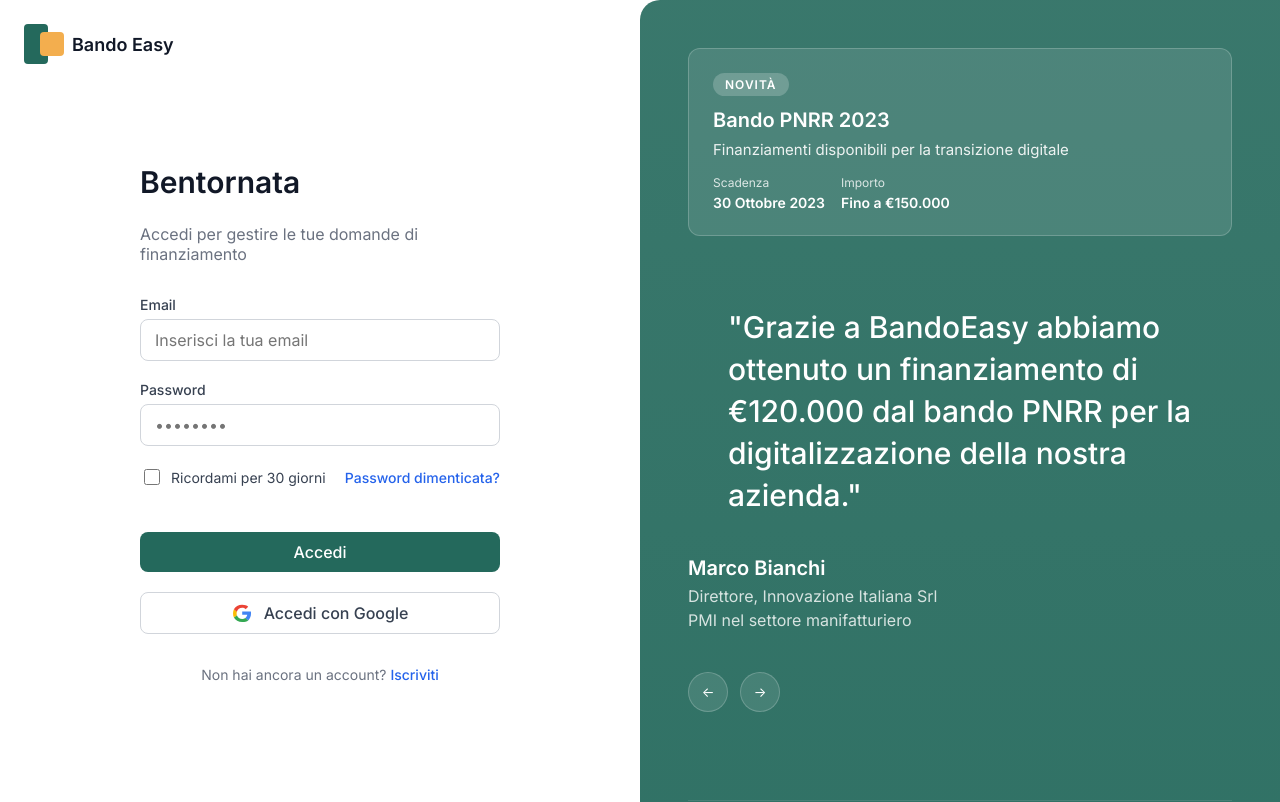
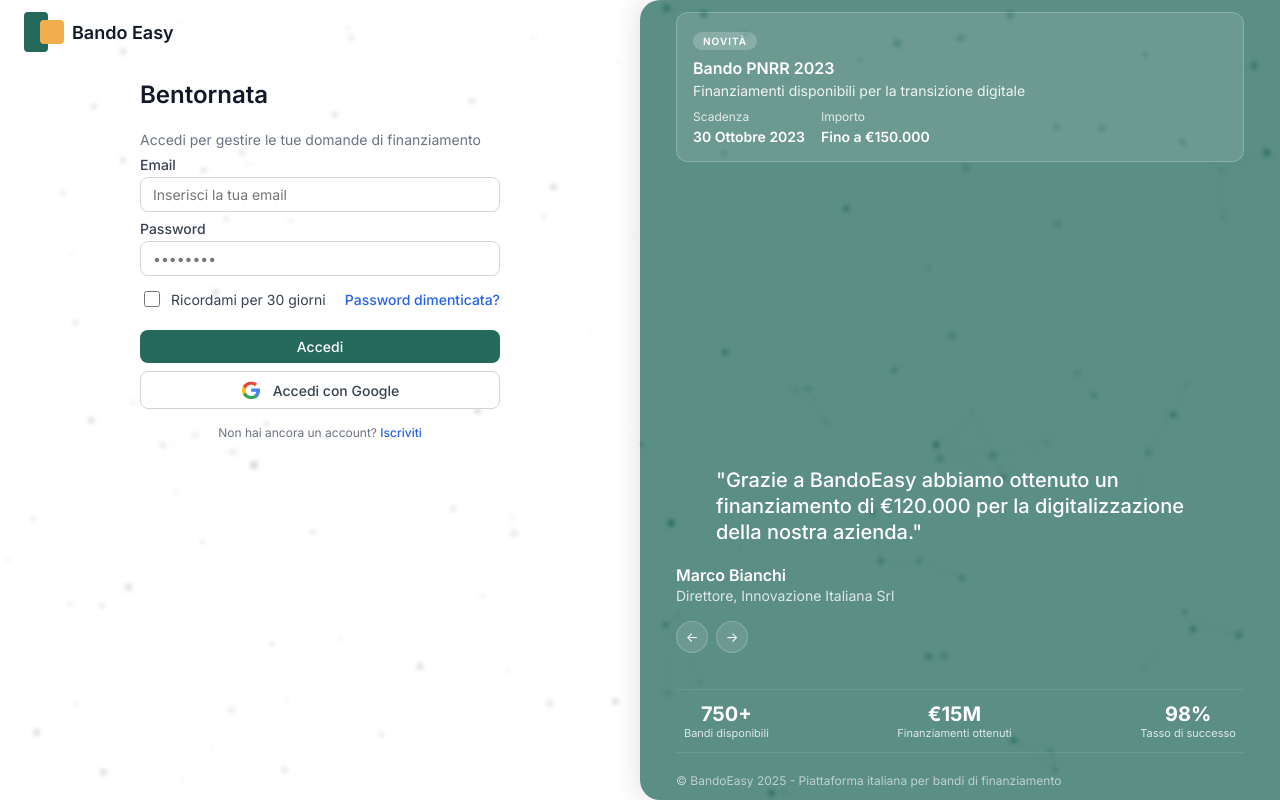
Before and after one commit to BandoEasy2025/bandoEasy.it, a Next.js app: page / in a window 1280 px wide. Shown: the top 802 px of the page. Built offline with nearby package versions, Linux system fonts and the light colour scheme.

Commit message:
feat: Enhance Dashboard and Login UI with compact layouts and particle effects

```diff
--- /dev/null
+++ b/components/Particles.js
@@ -0,0 +1,155 @@
+import { useEffect, useRef } from 'react';
+
+export default function Particles({ className }) {
+  const canvasRef = useRef(null);
+
+  useEffect(() => {
+    const canvas = canvasRef.current;
+    if (!canvas) return;
+
+    const ctx = canvas.getContext('2d');
+    let animationFrameId;
+    let particles = [];
+    let mousePosition = { x: null, y: null };
+
+    // Set canvas size - important to match actual window size
+    const resizeCanvas = () => {
+      canvas.width = window.innerWidth;
+      canvas.height = window.innerHeight;
+
+      // Re-initialize particles when canvas resizes
+      initParticles();
+    };
+
+    // Initialize particles with more particles and better visibility
+    const initParticles = () => {
+      const particleCount = Math.floor(canvas.width * canvas.height / 8000); // More particles
+      particles = [];
+
+      for (let i = 0; i < particleCount; i++) {
+        particles.push({
+          x: Math.random() * canvas.width,
+          y: Math.random() * canvas.height,
+          radius: Math.random() * 3 + 1, // Larger radius
+          speedX: Math.random() * 1 - 0.5, // Faster movement
+          speedY: Math.random() * 1 - 0.5, // Faster movement
+          opacity: Math.random() * 0.7 + 0.3 // Higher opacity
+        });
+      }
+    };
+
+    // Track mouse position for interactive effect
+    const handleMouseMove = (event) => {
+      mousePosition.x = event.clientX;
+      mousePosition.y = event.clientY;
+    };
+
+    // Draw particles and connections with improved visibility
+    const drawParticles = () => {
+      ctx.clearRect(0, 0, canvas.width, canvas.height);
+
+      // Draw particles
+      particles.forEach((particle, index) => {
+        // Update particle position
+        particle.x += particle.speedX;
+        particle.y += particle.speedY;
+
+        // Bounce off edges
+        if (particle.x < 0 || particle.x > canvas.width) {
+          particle.speedX = -particle.speedX;
+        }
+
+        if (particle.y < 0 || particle.y > canvas.height) {
+          particle.speedY = -particle.speedY;
+        }
+
+        // Draw the particle
+        ctx.beginPath();
+        ctx.arc(particle.x, particle.y, particle.radius, 0, Math.PI * 2);
+
+        // Color based on position
+        const isLeftSide = particle.x < canvas.width / 2;
+        ctx.fillStyle = isLeftSide
+          ? `rgba(120, 120, 120, ${particle.opacity})` // Darker on left side
+          : `rgba(36, 105, 92, ${particle.opacity})`;  // Brand color on right
+        ctx.fill();
+
+        // Interactive effect with mouse
+        if (mousePosition.x && mousePosition.y) {
+          const dx = particle.x - mousePosition.x;
+          const dy = particle.y - mousePosition.y;
+          const mouseDistance = Math.sqrt(dx * dx + dy * dy);
+
+          // Particles move away from mouse
+          if (mouseDistance < 100) {
+            const force = (100 - mouseDistance) / 1000;
+            particle.x += dx * force;
+            particle.y += dy * force;
+          }
+        }
+
+        // Draw connections to other particles (limited to improve performance)
+        for (let j = index + 1; j < particles.length; j++) {
+          const otherParticle = particles[j];
+          const dx = particle.x - otherParticle.x;
+          const dy = particle.y - otherParticle.y;
+          const distance = Math.sqrt(dx * dx + dy * dy);
+
+          // Only connect particles that are close to each other
+          if (distance < 100) {
+            ctx.beginPath();
+            ctx.moveTo(particle.x, particle.y);
+            ctx.lineTo(otherParticle.x, otherParticle.y);
+
+            // Color based on which side the particles are on
+            const isLeftSide = particle.x < canvas.width / 2 && otherParticle.x < canvas.width / 2;
+            const isRightSide = particle.x >= canvas.width / 2 && otherParticle.x >= canvas.width / 2;
+
+            if (isLeftSide) {
+              ctx.strokeStyle = `rgba(120, 120, 120, ${0.3 * (1 - distance / 100)})`; // More visible lines
+            } else if (isRightSide) {
+              ctx.strokeStyle = `rgba(36, 105, 92, ${0.3 * (1 - distance / 100)})`; // More visible lines
+            } else {
+              // Crossing between sides
+              ctx.strokeStyle = `rgba(80, 102, 100, ${0.2 * (1 - distance / 100)})`;
+            }
+
+            ctx.lineWidth = 0.8; // Thicker lines
+            ctx.stroke();
+          }
+        }
+      });
+
+      animationFrameId = requestAnimationFrame(drawParticles);
+    };
+
+    // Initialize
+    window.addEventListener('resize', resizeCanvas);
+    window.addEventListener('mousemove', handleMouseMove);
+    resizeCanvas();
+    drawParticles();
+
+    // Cleanup
+    return () => {
+      window.removeEventListener('resize', resizeCanvas);
+      window.removeEventListener('mousemove', handleMouseMove);
+      cancelAnimationFrame(animationFrameId);
+    };
+  }, []);
+
+  return (
+    <canvas
+      ref={canvasRef}
+      className={className}
+      style={{
+        position: 'absolute',
+        top: 0,
+        left: 0,
+        width: '100%',
+        height: '100%',
+        pointerEvents: 'none',
+        zIndex: 0
+      }}
+    />
+  );
+}
--- a/pages/index.js
+++ b/pages/index.js
@@ -4,6 +4,7 @@
 import styles from '../styles/Login.module.css'
 import Link from 'next/link'
 import { useRouter } from 'next/router'
+import Particles from '../components/Particles'
 
 export default function Login() {
   const router = useRouter()
@@ -100,8 +101,13 @@
       <Head>
         <title>BandoEasy - Accesso al Portale Bandi</title>
         <meta name="description" content="Accesso al portale bandi di BandoEasy - La piattaforma per i bandi di finanziamento italiani" />
+        <meta name="viewport" content="width=device-width, initial-scale=1.0, maximum-scale=1.0, user-scalable=0" />
         <link rel="icon" href="/favicon.ico" />
       </Head>
+
+      <div className={styles.particlesContainer}>
+        <Particles className={styles.particles} key="loginParticles" />
+      </div>
 
       <div className={styles.loginSection}>
         <div className={styles.logoContainer}>
@@ -206,13 +212,12 @@
 
         <div className={styles.testimonialContent}>
           <blockquote className={styles.quote}>
-            "Grazie a BandoEasy abbiamo ottenuto un finanziamento di €120.000 dal bando PNRR per la digitalizzazione della nostra azienda."
+            "Grazie a BandoEasy abbiamo ottenuto un finanziamento di €120.000 per la digitalizzazione della nostra azienda."
           </blockquote>
 
           <div className={styles.author}>
             <h3>Marco Bianchi</h3>
             <p>Direttore, Innovazione Italiana Srl</p>
-            <p>PMI nel settore manifatturiero</p>
           </div>
 
           <div className={styles.navigation}>
--- a/styles/Login.module.css
+++ b/styles/Login.module.css
@@ -1,7 +1,23 @@
 .container {
   display: flex;
-  min-height: 100vh;
+  height: 100vh;
   width: 100%;
+  position: relative;
+  overflow: hidden;
+}
+
+.particlesContainer {
+  position: absolute;
+  top: 0;
+  left: 0;
+  width: 100%;
+  height: 100%;
+  z-index: 0;
+  opacity: 1;
+}
+
+.particles {
+  display: block;
 }
 
 /* Left side - Login Form */
@@ -9,11 +25,15 @@
   width: 50%;
   display: flex;
   flex-direction: column;
-  padding: 24px;
+  padding: 16px 24px;
+  position: relative;
+  z-index: 1;
+  background-color: rgba(255, 255, 255, 0.7);
+  backdrop-filter: blur(2px);
 }
 
 .logoContainer {
-  margin-bottom: 80px;
+  margin-bottom: 20px;
 }
 
 .logo {
@@ -35,29 +55,29 @@
 }
 
 .title {
-  font-size: 30px;
+  font-size: 24px;
   font-weight: 600;
   color: #111827;
-  margin-bottom: 8px;
+  margin-bottom: 4px;
 }
 
 .subtitle {
-  font-size: 16px;
+  font-size: 14px;
   color: #6B7280;
-  margin-bottom: 32px;
+  margin-bottom: 16px;
 }
 
 .form {
   display: flex;
   flex-direction: column;
-  gap: 20px;
+  gap: 12px;
   width: 100%;
 }
 
 .inputGroup {
   display: flex;
   flex-direction: column;
-  gap: 6px;
+  gap: 4px;
 }
 
 .inputGroup label {
@@ -68,10 +88,10 @@
 
 .input,
 select.input {
-  padding: 10px 14px;
+  padding: 8px 12px;
   border: 1px solid #D1D5DB;
   border-radius: 8px;
-  font-size: 16px;
+  font-size: 14px;
   outline: none;
   transition: border-color 0.2s;
   width: 100%;
@@ -100,6 +120,7 @@
   display: flex;
   justify-content: space-between;
   align-items: center;
+  margin-top: 4px;
 }
 
 .remember {
@@ -129,17 +150,17 @@
 }
 
 .signInButton {
-  padding: 10px 18px;
+  padding: 8px 16px;
   background-color: #24695c;
   color: white;
   border: none;
   border-radius: 8px;
-  font-size: 16px;
+  font-size: 14px;
   font-weight: 500;
   cursor: pointer;
   transition: background-color 0.2s;
   width: 100%;
-  margin-top: 24px;
+  margin-top: 12px;
 }
 
 .signInButton:hover {
@@ -152,12 +173,12 @@
 }
 
 .googleButton {
-  padding: 10px 18px;
+  padding: 8px 16px;
   background-color: white;
   color: #374151;
   border: 1px solid #D1D5DB;
   border-radius: 8px;
-  font-size: 16px;
+  font-size: 14px;
   font-weight: 500;
   cursor: pointer;
   transition: background-color 0.2s;
@@ -179,9 +200,9 @@
 
 .signup {
   text-align: center;
-  font-size: 14px;
+  font-size: 12px;
   color: #6B7280;
-  margin-top: 32px;
+  margin-top: 16px;
 }
 
 .signupLink {
@@ -193,52 +214,54 @@
 /* Right side - Testimonial */
 .testimonialSection {
   width: 50%;
-  background-color: #24695c;
+  background-color: rgba(36, 105, 92, 0.75);
   color: white;
   display: flex;
   flex-direction: column;
   justify-content: space-between;
   position: relative;
-  background: linear-gradient(to bottom, rgba(36, 105, 92, 0.9), rgba(36, 105, 92, 0.95));
+  z-index: 1;
   border-top-left-radius: 20px;
   border-bottom-left-radius: 20px;
-  padding: 48px;
+  padding: 24px 36px;
+  backdrop-filter: blur(2px);
+  box-shadow: -5px 0px 25px rgba(0, 0, 0, 0.1);
 }
 
 .testimonialContent {
   margin-top: auto;
-  margin-bottom: 48px;
+  margin-bottom: 24px;
 }
 
 .quote {
-  font-size: 30px;
-  line-height: 1.4;
+  font-size: 20px;
+  line-height: 1.3;
   font-weight: 500;
-  margin-bottom: 40px;
+  margin-bottom: 20px;
 }
 
 .author h3 {
-  font-size: 20px;
+  font-size: 16px;
   font-weight: 600;
-  margin-bottom: 4px;
+  margin-bottom: 2px;
 }
 
 .author p {
-  font-size: 16px;
+  font-size: 14px;
   opacity: 0.8;
   margin: 0;
-  line-height: 1.5;
+  line-height: 1.3;
 }
 
 .navigation {
   display: flex;
-  gap: 12px;
-  margin-top: 40px;
+  gap: 8px;
+  margin-top: 16px;
 }
 
 .navButton {
-  width: 40px;
-  height: 40px;
+  width: 32px;
+  height: 32px;
   border-radius: 50%;
   background-color: rgba(255, 255, 255, 0.1);
   border: 1px solid rgba(255, 255, 255, 0.2);
@@ -255,19 +278,24 @@
 }
 
 .copyright {
-  font-size: 14px;
+  font-size: 12px;
   opacity: 0.6;
+  margin-top: 8px;
 }
 
 /* Responsive */
 @media (max-width: 1024px) {
   .container {
     flex-direction: column;
+    height: auto;
+    min-height: 100vh;
   }
 
   .loginSection,
   .testimonialSection {
     width: 100%;
+    height: auto;
+    padding: 16px;
   }
 
   .testimonialSection {
@@ -275,7 +303,96 @@
   }
 
   .logoContainer {
-    margin-bottom: 40px;
+    margin-bottom: 16px;
+  }
+
+  .quote {
+    font-size: 18px;
+  }
+
+  .grantInfo,
+  .testimonialContent,
+  .statsSection {
+    margin-bottom: 16px;
+  }
+}
+
+@media (min-height: 700px) and (max-height: 800px) {
+  .loginSection, .testimonialSection {
+    padding-top: 12px;
+    padding-bottom: 12px;
+  }
+
+  .logoContainer {
+    margin-bottom: 12px;
+  }
+
+  .title, .subtitle {
+    margin-bottom: 8px;
+  }
+
+  .form {
+    gap: 8px;
+  }
+}
+
+@media (max-height: 699px) {
+  .container {
+    height: auto;
+    min-height: 100vh;
+  }
+
+  .loginSection, .testimonialSection {
+    padding: 12px 24px;
+  }
+
+  .logoContainer {
+    margin-bottom: 8px;
+  }
+
+  .title {
+    font-size: 20px;
+    margin-bottom: 2px;
+  }
+
+  .subtitle {
+    font-size: 12px;
+    margin-bottom: 8px;
+  }
+
+  .form {
+    gap: 6px;
+  }
+
+  .input, select.input {
+    padding: 6px 10px;
+  }
+
+  .signInButton, .googleButton {
+    padding: 6px 12px;
+  }
+
+  .signInButton {
+    margin-top: 8px;
+  }
+
+  .signup {
+    margin-top: 8px;
+  }
+
+  .quote {
+    font-size: 16px;
+    margin-bottom: 12px;
+  }
+
+  .grantInfo {
+    padding: 12px;
+    margin-bottom: 12px;
+  }
+
+  .statsSection {
+    margin: 8px 0;
+    padding: 8px 0;
   }
 }
 
@@ -298,8 +415,8 @@
 .grantInfo {
   background-color: rgba(255, 255, 255, 0.1);
   border-radius: 12px;
-  padding: 24px;
-  margin-bottom: 40px;
+  padding: 16px;
+  margin-bottom: 20px;
   border: 1px solid rgba(255, 255, 255, 0.2);
 }
 
@@ -307,23 +424,23 @@
   display: inline-block;
   background-color: rgba(255, 255, 255, 0.2);
   border-radius: 16px;
-  padding: 4px 12px;
-  font-size: 12px;
+  padding: 3px 10px;
+  font-size: 10px;
   font-weight: 600;
   text-transform: uppercase;
-  margin-bottom: 12px;
+  margin-bottom: 8px;
   letter-spacing: 1px;
 }
 
 .grantInfo h4 {
-  font-size: 20px;
+  font-size: 16px;
   font-weight: 600;
-  margin: 0 0 8px 0;
+  margin: 0 0 4px 0;
 }
 
 .grantInfo p {
-  margin: 0 0 16px 0;
-  font-size: 15px;
+  margin: 0 0 10px 0;
+  font-size: 14px;
   opacity: 0.9;
 }
 
@@ -352,8 +469,8 @@
 .statsSection {
   display: flex;
   justify-content: space-between;
-  margin: 40px 0;
-  padding: 20px 0;
+  margin: 12px 0;
+  padding: 12px 0;
   border-top: 1px solid rgba(255, 255, 255, 0.1);
   border-bottom: 1px solid rgba(255, 255, 255, 0.1);
 }
@@ -362,17 +479,17 @@
   display: flex;
   flex-direction: column;
   align-items: center;
-  padding: 0 16px;
+  padding: 0 8px;
 }
 
 .statNumber {
-  font-size: 28px;
+  font-size: 20px;
   font-weight: 700;
-  margin-bottom: 4px;
+  margin-bottom: 0;
 }
 
 .statLabel {
-  font-size: 13px;
+  font-size: 11px;
   opacity: 0.8;
   text-align: center;
 }
```
Also changed, not shown: pages/home.js (+13 -11 lines), styles/Dashboard.module.css (+67 -0 lines).
